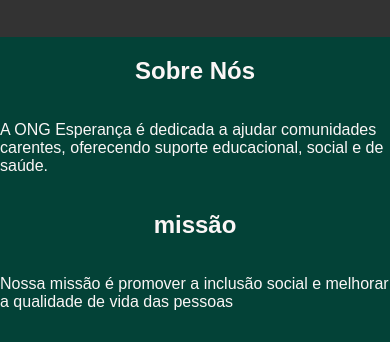
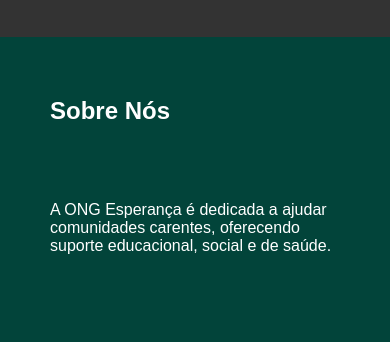
Before and after one commit to Eduardo433781/Projeto-ONG, a plain HTML site: page index.html in a window 390 px wide. Shown: the part 453-795 px from the top of the page. Drawn offline with Linux system fonts and the light colour scheme.

Commit message:
Refaz estilos de cabeçalho

```diff
--- a/style.css
+++ b/style.css
@@ -23,7 +23,7 @@
     display: block;
 }
 
-header h1{
+header h1 {
     position: absolute;
     bottom: 0;
     left: 0;
@@ -87,7 +87,7 @@
 
 button:hover {
     background-color: #555;
-    box-shadow: 0   4px 8px rgba(0, 0, 0, 0.2);
+    box-shadow: 0 4px 8px rgba(0, 0, 0, 0.2);
 }
 
 button:focus {
@@ -119,10 +119,12 @@
 }
 
 .info-container {
-    display: flex;
-    flex-direction: column;
-    align-items: center;
-    justify-content: center;
+  display: grid;
+}
+
+.info-box {
+    padding: 25px;
+    text-align: center;
 }
 
 .navbar {
@@ -182,6 +184,16 @@
         grid-template-columns: 1fr;
     }
 
+    .info-container {
+        display: grid;
+        grid-template-columns: repeat (3, 1fr);
+        gap: 40px 20px;
+        padding: 40px 50px;
+        background-color: #02443a;
+        color: #fff;
+        font-family: Arial, sans-serif;
+    }
+
     .menu-icon {
         display: block;
         padding: 15px;
@@ -197,7 +209,7 @@
         align-items: stretch;
     }
 
-    #menu-toggle:checked ~ .menu {
+    #menu-toggle:checked~.menu {
         display: flex;
     }
 
```
